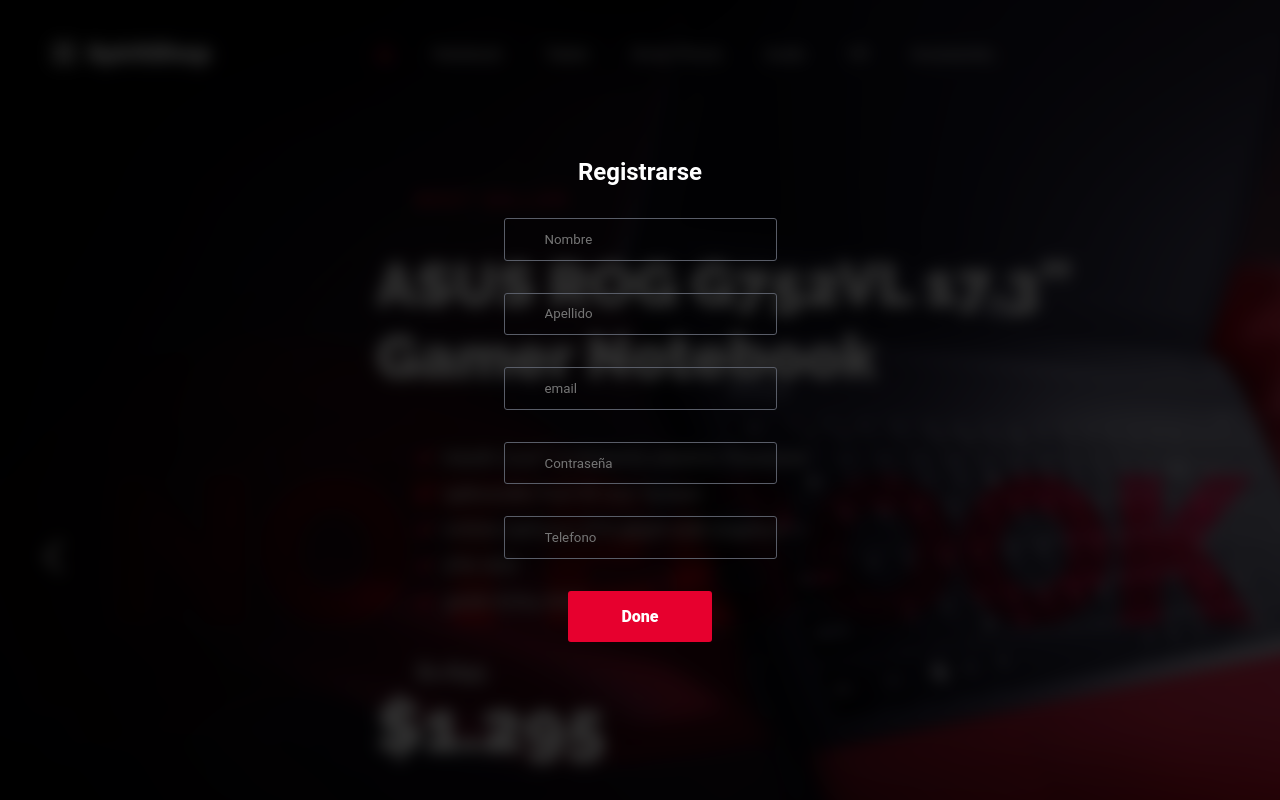
After one commit to StefanoMT20/javaProject, a Spring app: template src/main/resources/templates/registro.html in a window 1280 px wide. The commit adds this page. Run offline with Thymeleaf, Linux system fonts and the light colour scheme; the template is opened without the code that fills it, so the values that code supplies are empty.

Commit message:
register done

```diff
--- a/src/main/resources/static/index.css
+++ b/src/main/resources/static/index.css
@@ -1,5 +1,6 @@
 @import './button.css';
 @import './login.css';
+@import './registro.css';
 * {
     margin: 0;
     padding: 0;
@@ -14,3 +15,6 @@
     background-image: url('../images/37_SpiritShop_Signin-Modal_Dark.png');
     overflow: hidden;
 }
+a{
+    text-decoration: none;
+}
--- /dev/null
+++ b/src/main/resources/static/registro.css
@@ -0,0 +1,9 @@
+
+.registro{
+    text-align: center;
+    display: flex;
+    flex-direction: column;
+    align-items: center;
+
+    gap: 2rem;
+}
--- a/src/main/resources/templates/index.html
+++ b/src/main/resources/templates/index.html
@@ -34,9 +34,9 @@
                         <input class='input' type="password" placeholder="Contraseña">
                     </div>
                 </div>
-                <a class="btn">Sign in</a>
+                <a href='' class="btn">Sign in</a>
 
-
+                <a href="./registro.html">Crea una cuenta aqui</a>
             </div>
         </div>
     </main>
--- /dev/null
+++ b/src/main/resources/templates/registro.html
@@ -0,0 +1,24 @@
+<!DOCTYPE html>
+<html lang="en">
+<head>
+    <meta charset="UTF-8">
+    <meta http-equiv="X-UA-Compatible" content="IE=edge">
+    <meta name="viewport" content="width=device-width, initial-scale=1.0">
+    <title>Registrarse</title>
+    <link rel="stylesheet" href="../static/index.css">
+</head>
+<body>
+    <div class="main">
+        <div class="registro">
+            <h2>Registrarse</h2>
+            <input placeholder="Nombre"  type="text" class="input">
+            <input placeholder="Apellido" type="text" class="input">
+            <input placeholder="email" type="text" class="input">
+            <input placeholder="Contraseña" type="text" class="input">
+            <input placeholder="Telefono" type="text" class="input">
+            <a href="" class="btn">Done</a>
+        </div>
+
+    </div>
+    </body>
+</html>
```
